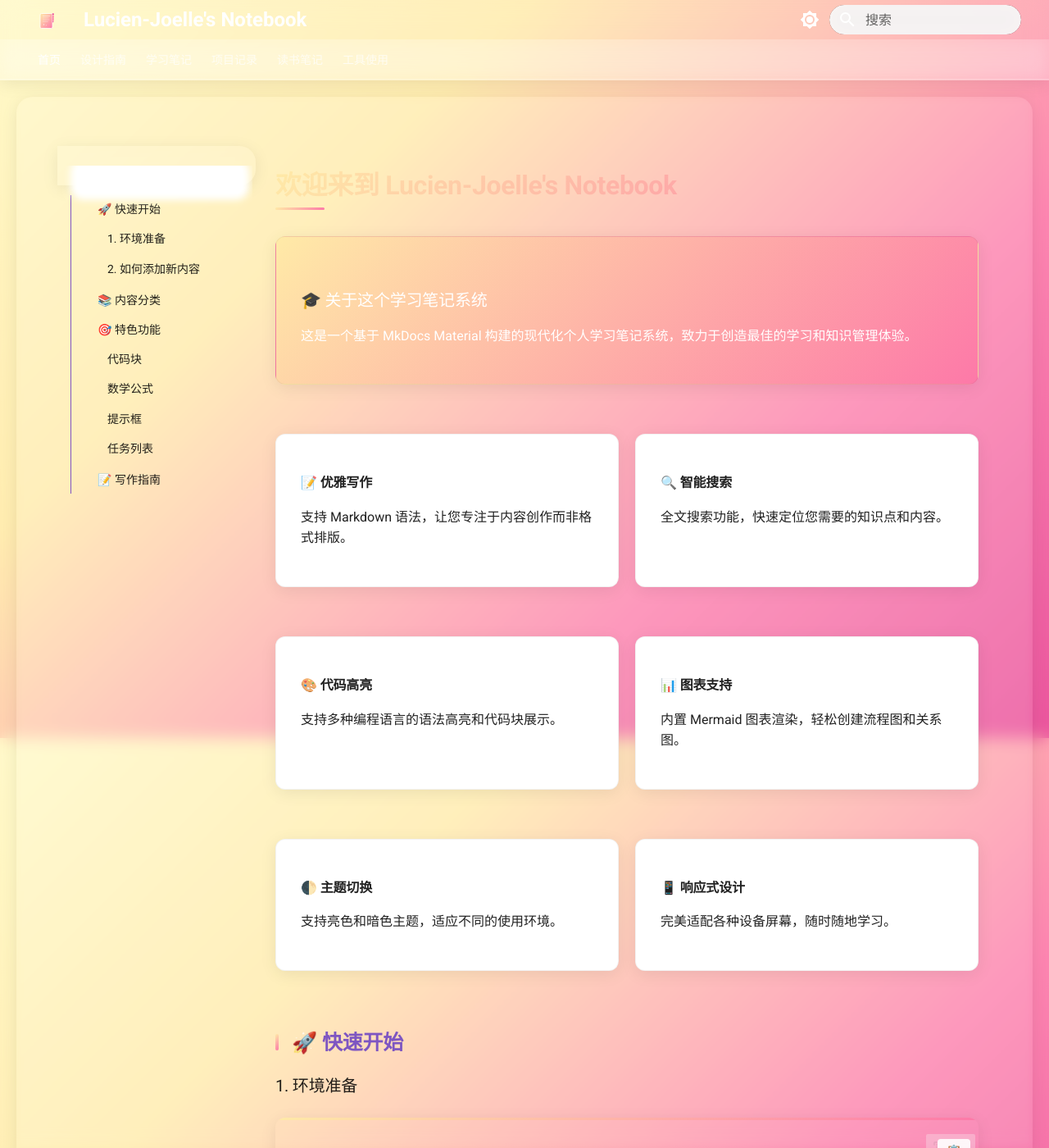
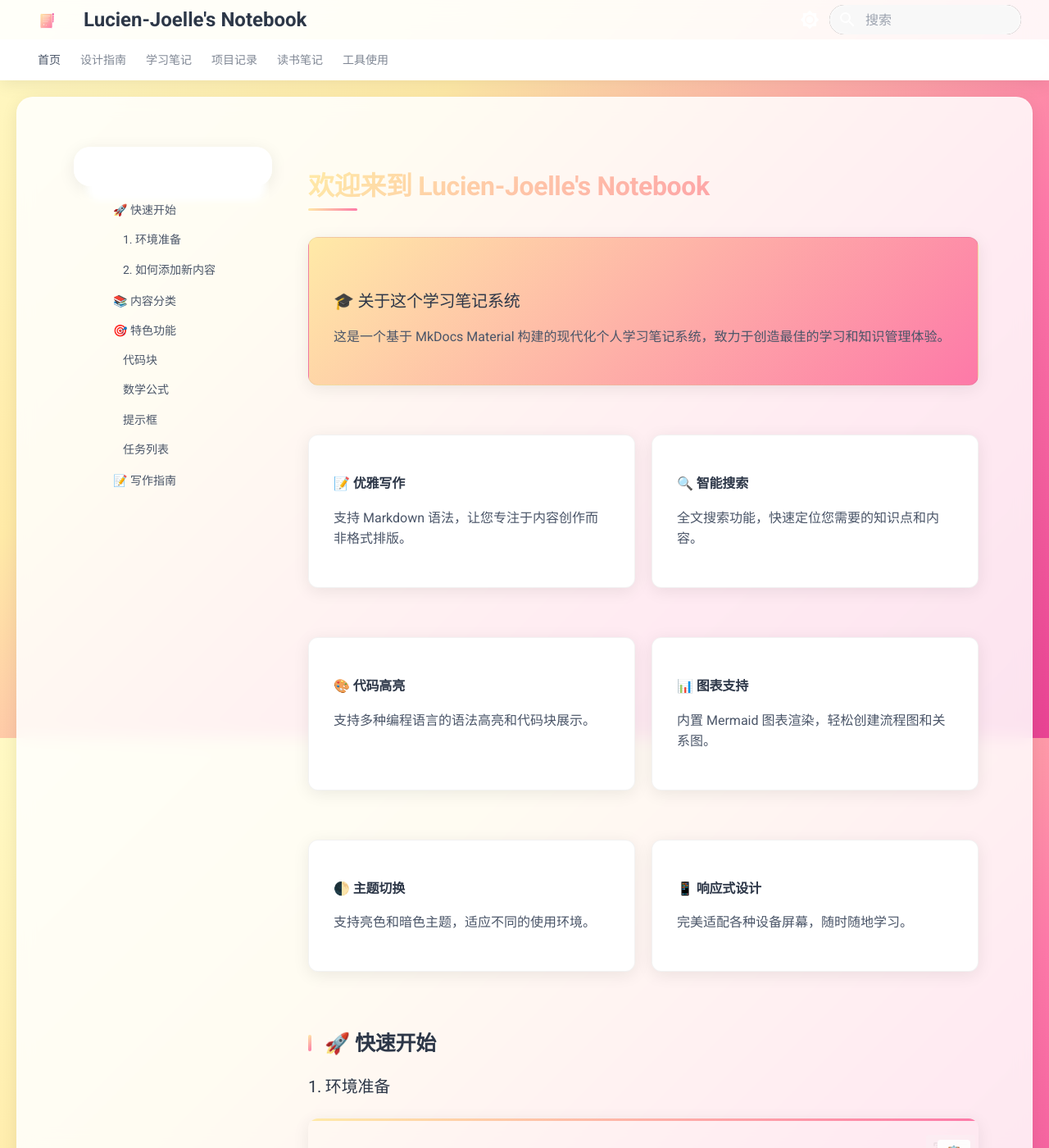
Before and after one commit to Lucien-Joelle/notebook, an MkDocs documentation site: the page built from docs/index.md, in a window 1280 px wide and 1400 px high. Shown: the whole window at 82% size. Built offline with MkDocs 1.6.1 and Material for MkDocs 9.7.7, drawn with Linux system fonts in a browser that asks for light colours; the version menu is left out.

Commit message:
修复文本颜色对比度问题，优化侧边栏设计，去掉竖线，美化底部样式

```diff
--- a/docs/stylesheets/extra.css
+++ b/docs/stylesheets/extra.css
@@ -18,21 +18,22 @@ body {
   background: var(--gradient-warm);
   background-attachment: fixed;
   min-height: 100vh;
+  color: #2d3748;
 }
 
 .md-container {
-  background: rgba(255, 255, 255, 0.1);
-  backdrop-filter: blur(10px);
+  background: transparent;
   border-radius: 0;
   box-shadow: none;
 }
 
 .md-main {
-  background: rgba(255, 255, 255, 0.05);
-  backdrop-filter: blur(5px);
+  background: rgba(255, 255, 255, 0.85);
+  backdrop-filter: blur(10px);
   border-radius: 20px;
   margin: 1rem;
   box-shadow: var(--shadow-light);
+  border: 1px solid rgba(255, 255, 255, 0.3);
 }
 
 .md-main__inner {
@@ -42,7 +43,7 @@ body {
 
 /* 导航栏美化 */
 .md-header {
-  background: rgba(255, 255, 255, 0.2);
+  background: rgba(255, 255, 255, 0.9);
   box-shadow: var(--shadow-light);
   backdrop-filter: blur(15px);
   border-bottom: 1px solid rgba(255, 255, 255, 0.3);
@@ -51,11 +52,20 @@ body {
 .md-header__title {
   font-weight: 700;
   font-size: 1.2rem;
+  color: #2d3748 !important;
+}
+
+.md-header-nav__button {
+  color: #2d3748 !important;
+}
+
+.md-search__input {
+  color: #2d3748 !important;
 }
 
 /* 导航标签美化 */
 .md-tabs {
-  background: rgba(255, 255, 255, 0.15);
+  background: rgba(255, 255, 255, 0.85);
   backdrop-filter: blur(10px);
   border-bottom: 1px solid rgba(255,255,255,0.2);
 }
@@ -67,30 +77,42 @@ body {
 .md-tabs__link {
   font-weight: 500;
   transition: var(--transition-smooth);
+  color: #4a5568 !important;
 }
 
 .md-tabs__link:hover {
-  color: rgba(255,255,255,0.9);
+  color: #2d3748 !important;
   transform: translateY(-1px);
+  background: rgba(253, 121, 168, 0.1);
 }
 
 .md-tabs__link--active {
-  color: #fff;
+  color: #e84393 !important;
   font-weight: 600;
+  background: rgba(253, 121, 168, 0.15);
 }
 
 /* 侧边栏美化 */
 .md-sidebar {
-  background: rgba(255,255,255,0.1);
+  background: rgba(255,255,255,0.9);
   backdrop-filter: blur(15px);
-  border-radius: 0 20px 20px 0;
-  margin: 1rem 0;
+  border-radius: 20px;
+  margin: 1rem;
   box-shadow: var(--shadow-light);
+  border: 1px solid rgba(255, 255, 255, 0.3);
+}
+
+.md-sidebar--primary {
+  background: rgba(255,255,255,0.9);
+}
+
+.md-sidebar--secondary {
+  background: rgba(255,255,255,0.9);
 }
 
 .md-nav__title {
   font-weight: 600;
-  color: var(--md-primary-fg-color);
+  color: #2d3748 !important;
 }
 
 .md-nav__item .md-nav__link {
@@ -98,16 +120,18 @@ body {
   margin: 2px 8px;
   padding: 8px 12px;
   transition: var(--transition-smooth);
+  color: #4a5568 !important;
 }
 
 .md-nav__item .md-nav__link:hover {
-  background: var(--md-accent-fg-color--transparent);
+  background: rgba(253, 121, 168, 0.1);
   transform: translateX(4px);
+  color: #2d3748 !important;
 }
 
 .md-nav__item .md-nav__link--active {
   background: var(--gradient-primary);
-  color: white;
+  color: white !important;
   font-weight: 500;
 }
 
@@ -138,12 +162,32 @@ body {
 }
 
 .md-typeset h2 {
-  color: var(--md-primary-fg-color);
+  color: #2d3748 !important;
   font-weight: 600;
   margin-top: 2.5rem;
   margin-bottom: 1rem;
   position: relative;
   padding-left: 1rem;
+}
+
+.md-typeset h3, .md-typeset h4, .md-typeset h5, .md-typeset h6 {
+  color: #2d3748 !important;
+}
+
+.md-typeset p, .md-typeset li, .md-typeset td {
+  color: #4a5568 !important;
+}
+
+.md-typeset strong {
+  color: #2d3748 !important;
+}
+
+.md-typeset a {
+  color: #e84393 !important;
+}
+
+.md-typeset a:hover {
+  color: #fd79a8 !important;
 }
 
 .md-typeset h2:before {
@@ -356,7 +400,24 @@ body {
 
 /* 页脚美化 */
 .md-footer {
-  background: var(--gradient-primary);
+  background: rgba(255, 255, 255, 0.9);
+  backdrop-filter: blur(15px);
+  border-top: 1px solid rgba(255, 255, 255, 0.3);
+  margin: 1rem;
+  border-radius: 20px;
+  box-shadow: var(--shadow-light);
+}
+
+.md-footer__inner {
+  color: #4a5568 !important;
+}
+
+.md-footer__link {
+  color: #4a5568 !important;
+}
+
+.md-footer__link:hover {
+  color: #e84393 !important;
 }
 
 /* 滚动条美化 */
@@ -395,7 +456,7 @@ body {
   }
 
   .md-sidebar {
-    background: rgba(255,255,255,0.15);
+    background: rgba(255,255,255,0.9);
     border-radius: 15px;
     margin: 0.5rem;
   }
@@ -556,3 +617,66 @@ img:not(.enlarged) {
     border: 1px solid #ddd;
   }
 }
+
+/* 去掉所有侧边栏边框线 */
+.md-sidebar {
+  border: none !important;
+  border-left: none !important;
+  border-right: none !important;
+}
+
+.md-sidebar--primary {
+  border: none !important;
+  border-left: none !important;
+  border-right: none !important;
+}
+
+.md-sidebar--secondary {
+  border: none !important;
+  border-left: none !important;
+  border-right: none !important;
+}
+
+.md-nav {
+  border: none !important;
+  border-left: none !important;
+  border-right: none !important;
+}
+
+.md-nav--primary {
+  border: none !important;
+  border-left: none !important;
+  border-right: none !important;
+}
+
+.md-nav--secondary {
+  border: none !important;
+  border-left: none !important;
+  border-right: none !important;
+}
+
+/* 去掉默认的Material Design分割线 */
+.md-nav__item--nested > .md-nav__link:after {
+  display: none !important;
+}
+
+.md-nav__separator {
+  display: none !important;
+}
+
+/* 确保搜索框文本颜色 */
+.md-search__input::-webkit-input-placeholder {
+  color: #9ca3af !important;
+}
+
+.md-search__input::-moz-placeholder {
+  color: #9ca3af !important;
+}
+
+.md-search__input:-ms-input-placeholder {
+  color: #9ca3af !important;
+}
+
+.md-search__input::placeholder {
+  color: #9ca3af !important;
+}
```
